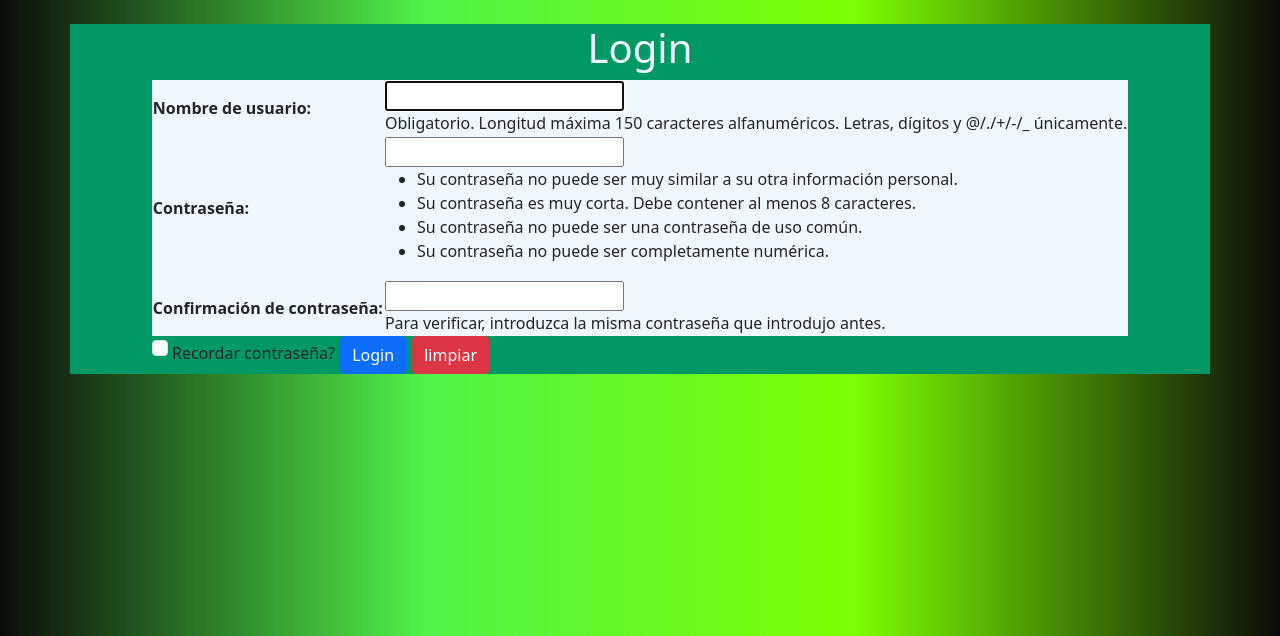
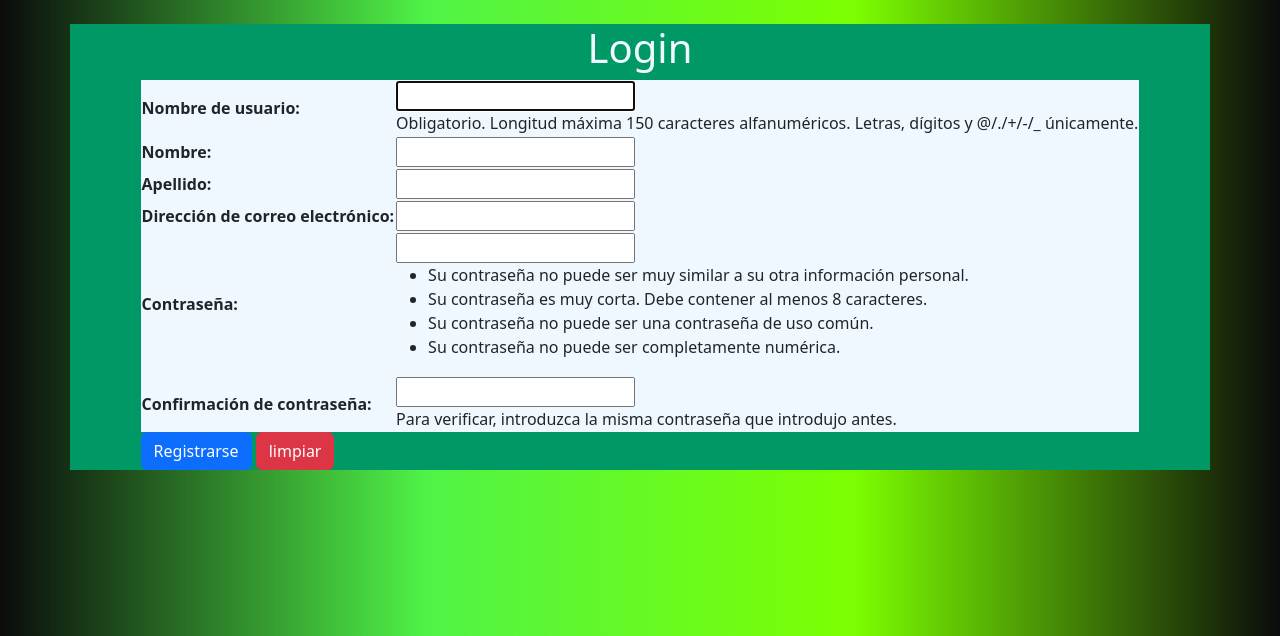
Before and after one commit to ErrorCute/masterbikes, a Django app: page /form in a window 1280 px wide. Shown: the part 164-800 px from the top of the page. Run offline with Django 4.2, Linux system fonts and the light colour scheme.

Commit message:
registrar usurario y login
solucionado

```diff
--- a/core/forms.py
+++ b/core/forms.py
@@ -1,11 +1,16 @@
 from django import forms
 from django.forms import ModelForm
 from django.forms import fields
-from .models import Usuario
+
 import datetime
+
 from django.contrib.auth.forms import UserCreationForm
+from django.contrib.auth.models import User
+
 
 
 
 class UsuarioUserForm(UserCreationForm):
-    pass
+    class Meta:
+        model = User
+        fields = ["username", "first_name", "last_name", "email", "password1", "password2"]
--- a/core/templates/registration/form.html
+++ b/core/templates/registration/form.html
@@ -33,12 +33,9 @@
 
 
 
-           <input type="checkbox" class="form-check-input" role="switch" name="che" id="che">
-           <label for="che">Recordar contraseña?</label>
 
 
-
-            <input type="submit" class="btn btn-primary"  value="Login">
+            <input type="submit" class="btn btn-primary"  value="Registrarse">
             <input type="reset" class="btn btn-danger"  value="limpiar">
 
 
--- a/core/views.py
+++ b/core/views.py
@@ -1,7 +1,8 @@
-from django.shortcuts import render
+from django.shortcuts import render,redirect
 from .models import Pedido,Usuario
 from django.contrib.auth.decorators import login_required,permission_required
 from .forms import UsuarioUserForm
+from django.contrib.auth import authenticate,login
 
 @login_required
 def Pedidos(request):
@@ -20,20 +21,25 @@ def carrito(request):
 
 def form(request):
     data = {
-        'form':UsuarioUserForm()
+        'form': UsuarioUserForm()
     }
+    if request.method == 'POST':
+        formulario = UsuarioUserForm(data=request.POST)
+        if formulario.is_valid():
+            formulario.save()
+            user = authenticate(username=formulario.cleaned_data["username"], password=formulario.cleaned_data["password1"])
+            login(request, user)
+
+            return redirect('base')
+
 
     return render(request,'registration/form.html',data)
+
 
 def info(request):
     return render(request,'core/info.html')
 
-def login(request):
-    Usuarios= Usuario.objects.all()
-    data = {
-        'usuarios':Usuarios
-    }
-    return render(request,'core/login.html',data)
+
 
 
 def productos(request):
```
Also changed, not shown: db.sqlite3.
